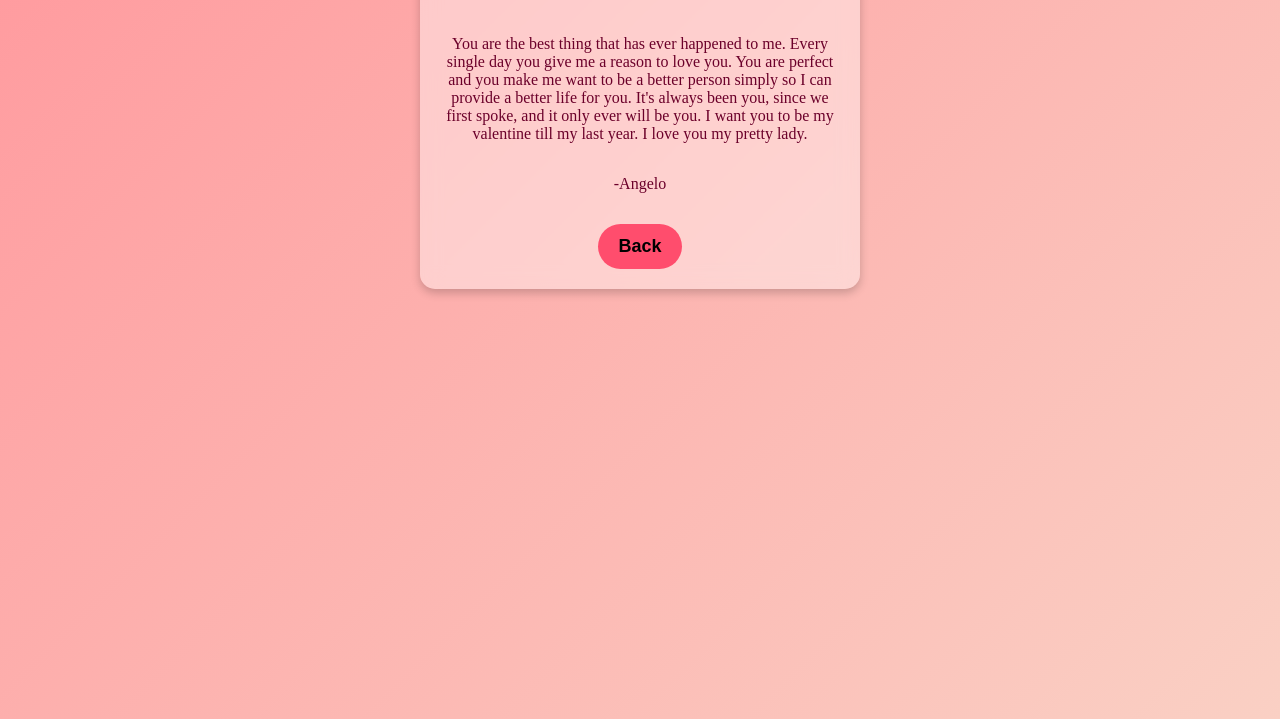
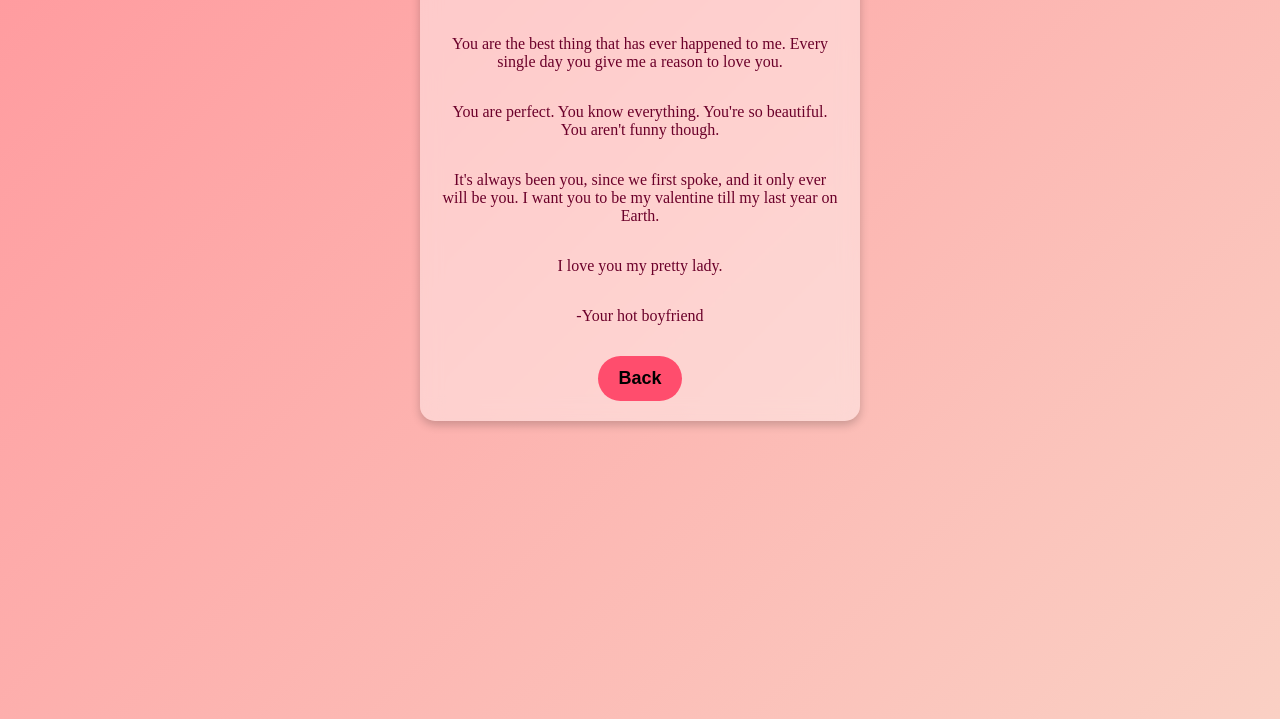
Before and after one commit to alsiavtines/alessiavalentines, a plain HTML site: page page3.html in a window 1280 px wide. Shown: the part 81-800 px from the top of the page. Drawn offline with Linux system fonts and the light colour scheme.

Commit message:
updated message

```diff
--- a/page3.html
+++ b/page3.html
@@ -10,8 +10,18 @@
 <body>
     <div class="container">
         <h1>I love you so much</h1>
-        <p>You are the best thing that has ever happened to me. Every single day you give me a reason to love you. You are perfect and you make me want to be a better person simply so I can provide a better life for you. It's always been you, since we first spoke, and it only ever will be you. I want you to be my valentine till my last year. I love you my pretty lady.</p>
-        <p>-Angelo</p>
+        <p>You are the best thing that has ever happened to me. Every single day you give me a reason to love you.
+      </p>
+      <p>
+        You are perfect. You know everything. You're so beautiful. You aren't funny though.
+      </p>
+      <p>
+        It's always been you, since we first spoke, and it only ever will be you. I want you to be my valentine till my last year on Earth.
+      </p>
+      <p>
+        I love you my pretty lady.
+      </p>
+        <p>-Your hot boyfriend</p>
         <a href="page2.html">
             <button class="btn">Back</button>
         </a>
```
